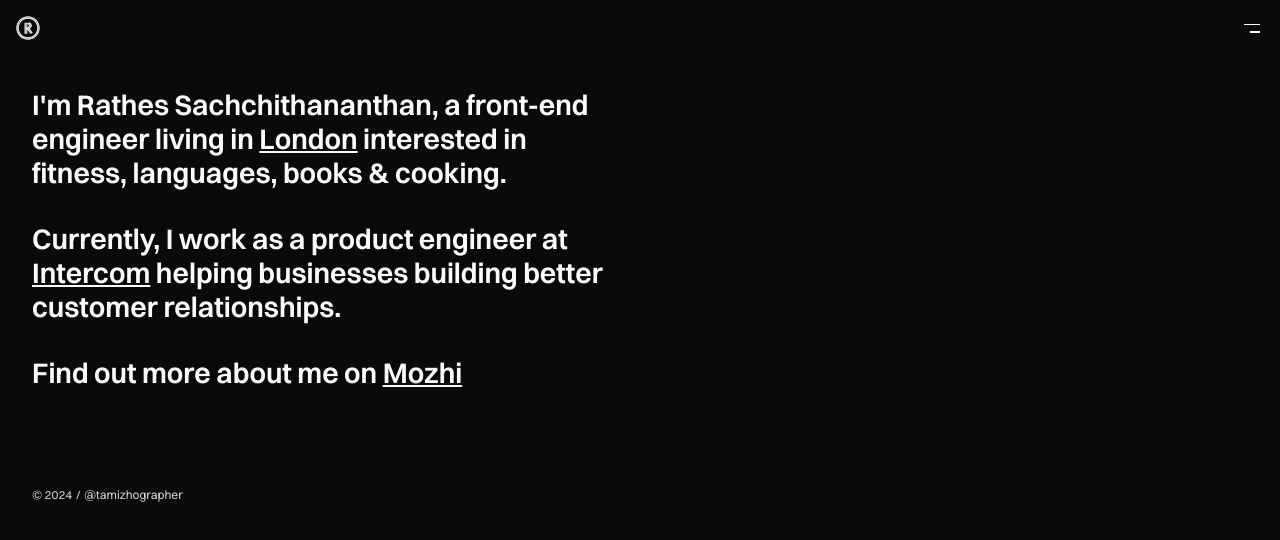
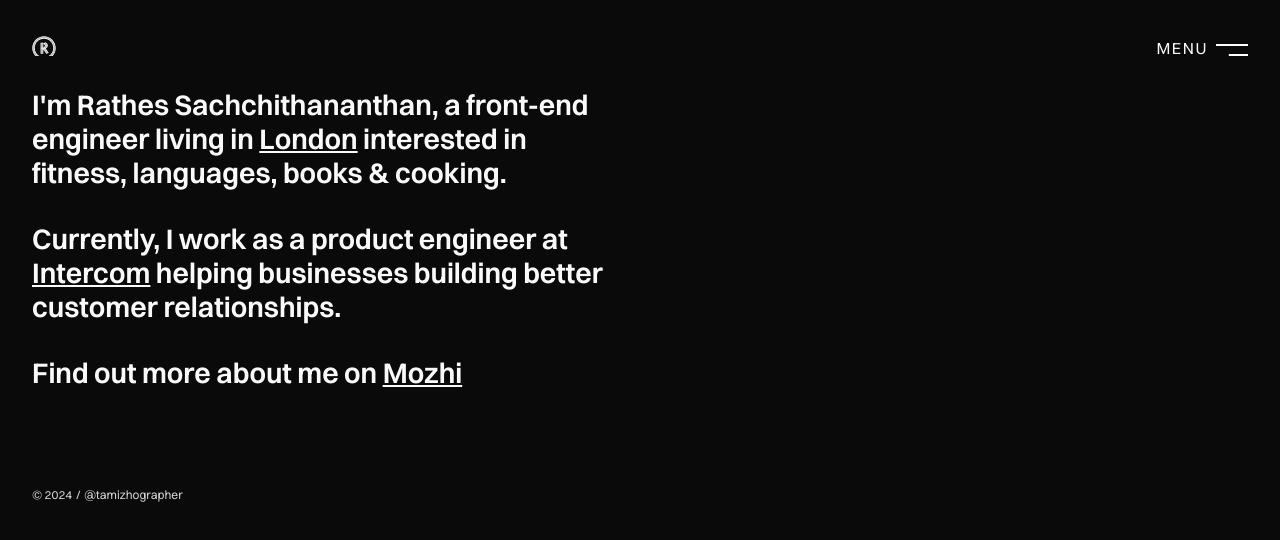
Before and after one commit to rathesDot/rathes.me, a Next.js app: page / in a window 1280 px wide. Shown: the top 540 px of the page. Built offline with nearby package versions, Linux system fonts and the light colour scheme.

Commit message:
♻️ Make hamburger animation scalable

```diff
--- a/src/patterns/Navigation/Navigation.tsx
+++ b/src/patterns/Navigation/Navigation.tsx
@@ -20,29 +20,18 @@ const MenuItem: React.FC<PropsWithChildren<LinkProps>> = ({
 const hamburgerIconBar = cva("block h-[1.5px] bg-white transition-all", {
   variants: {
     position: {
-      top: "w-[16.5px]",
-      bottom: "mt-[6px] group-hover:translate-x-0 group-hover:w-[16.5px]",
+      top: "",
+      bottom: "translate-y-2 scale-x-[60%] group-hover:scale-x-100",
     },
-    crossed: {
-      true: "",
-      false: "",
-    },
+    crossed: { true: "", false: "" },
   },
   compoundVariants: [
-    {
-      position: "top",
-      crossed: true,
-      class: "-rotate-45 translate-y-[3.75px]",
-    },
+    { position: "bottom", crossed: false, class: "origin-right" },
+    { position: "top", crossed: true, class: "translate-y-[4.5px] rotate-45" },
     {
       position: "bottom",
       crossed: true,
-      class: "w-[16.5px] rotate-45 -translate-y-[3.75px]",
-    },
-    {
-      position: "bottom",
-      crossed: false,
-      class: "w-[10.5px] translate-x-[6px]",
+      class: "origin-center translate-y-[3.5px] -rotate-45 scale-x-100",
     },
   ],
 })
@@ -54,17 +43,22 @@ const Hamburger: React.FC<
     aria-label={isOpen ? "Close Navigation" : "Open Navigation"}
     onClick={onToggle}
     type="button"
-    className="group block h-6 w-6 p-[3.5px]"
+    className="flex items-center gap-2"
   >
-    <span className={hamburgerIconBar({ position: "top", crossed: isOpen })} />
-    <span
-      className={hamburgerIconBar({ position: "bottom", crossed: isOpen })}
-    />
+    <span className="hidden uppercase tracking-widest md:block">Menu</span>
+    <div className="group h-6 w-6 py-[7px] md:h-8 md:w-8 md:py-[12px]">
+      <span
+        className={hamburgerIconBar({ position: "top", crossed: isOpen })}
+      />
+      <span
+        className={hamburgerIconBar({ position: "bottom", crossed: isOpen })}
+      />
+    </div>
   </button>
 )
 
 const TopBar: React.FC<PropsWithChildren> = ({ children }) => (
-  <div className="mx-auto flex w-full items-center justify-between p-4 text-neutral-50">
+  <div className="mx-auto flex w-full items-center justify-between p-4 text-neutral-50 md:p-8">
     {children}
   </div>
 )
```
